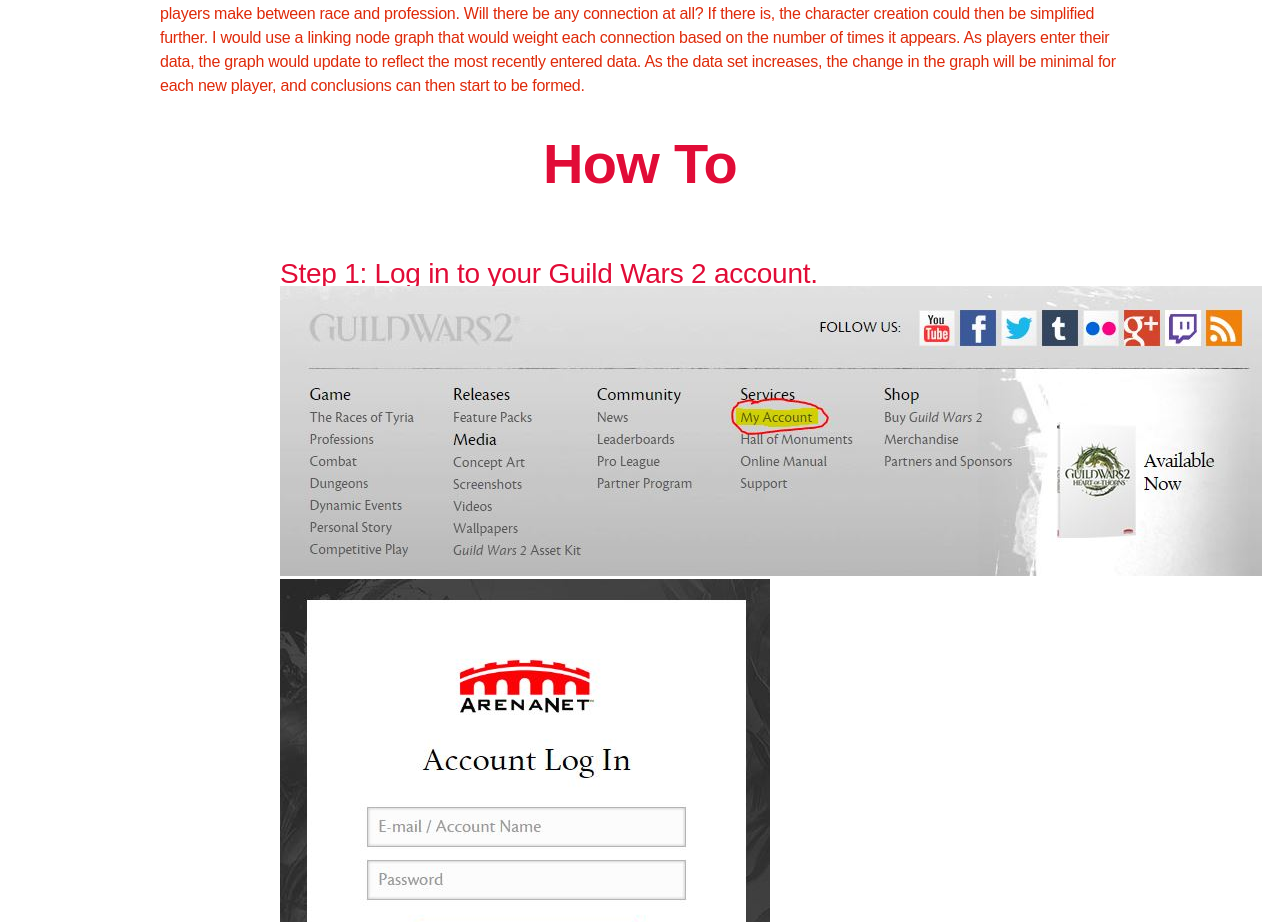
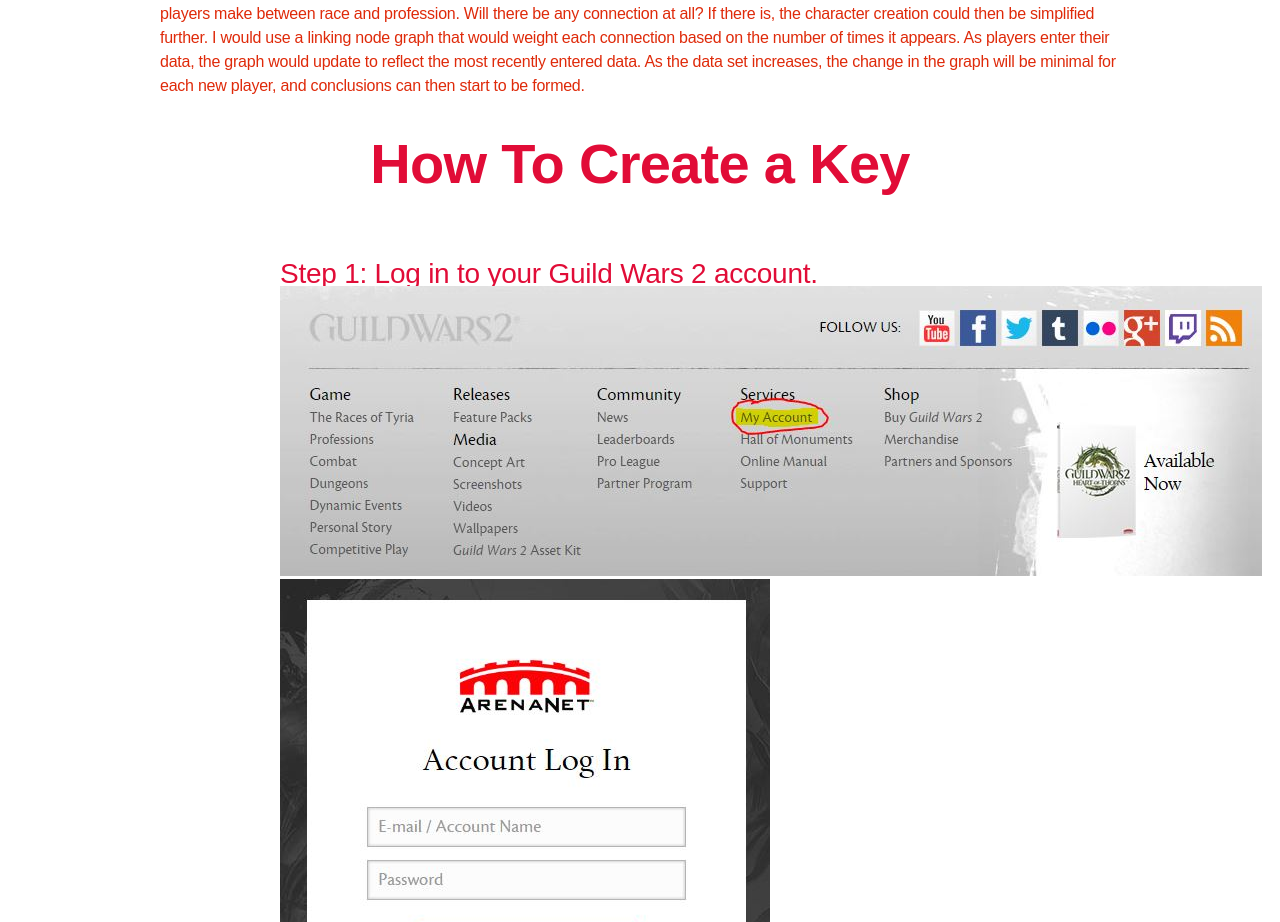
Before and after one commit to heartslash2/heartslash2.github.io, a plain HTML site: page index.html in a window 1280 px wide. Shown: the part 1722-2644 px from the top of the page. Drawn offline with Linux system fonts and the light colour scheme.

Commit message:
name changes

```diff
--- a/index.html
+++ b/index.html
@@ -96,7 +96,7 @@
 			<section id="how_to">
 			<a name="how_to">
 				<header>
-					<h2 class="align-center">How To</h2>
+					<h2 class="align-center">How To Create a Key</h2>
 					<p class="align-left">Step 1: Log in to your Guild Wars 2 account.<br>
 					<img src="images/my_acc.jpg"><br><img src="images/login.jpg"><br>
 					Step 2: Click Applications tab.<br>
```
